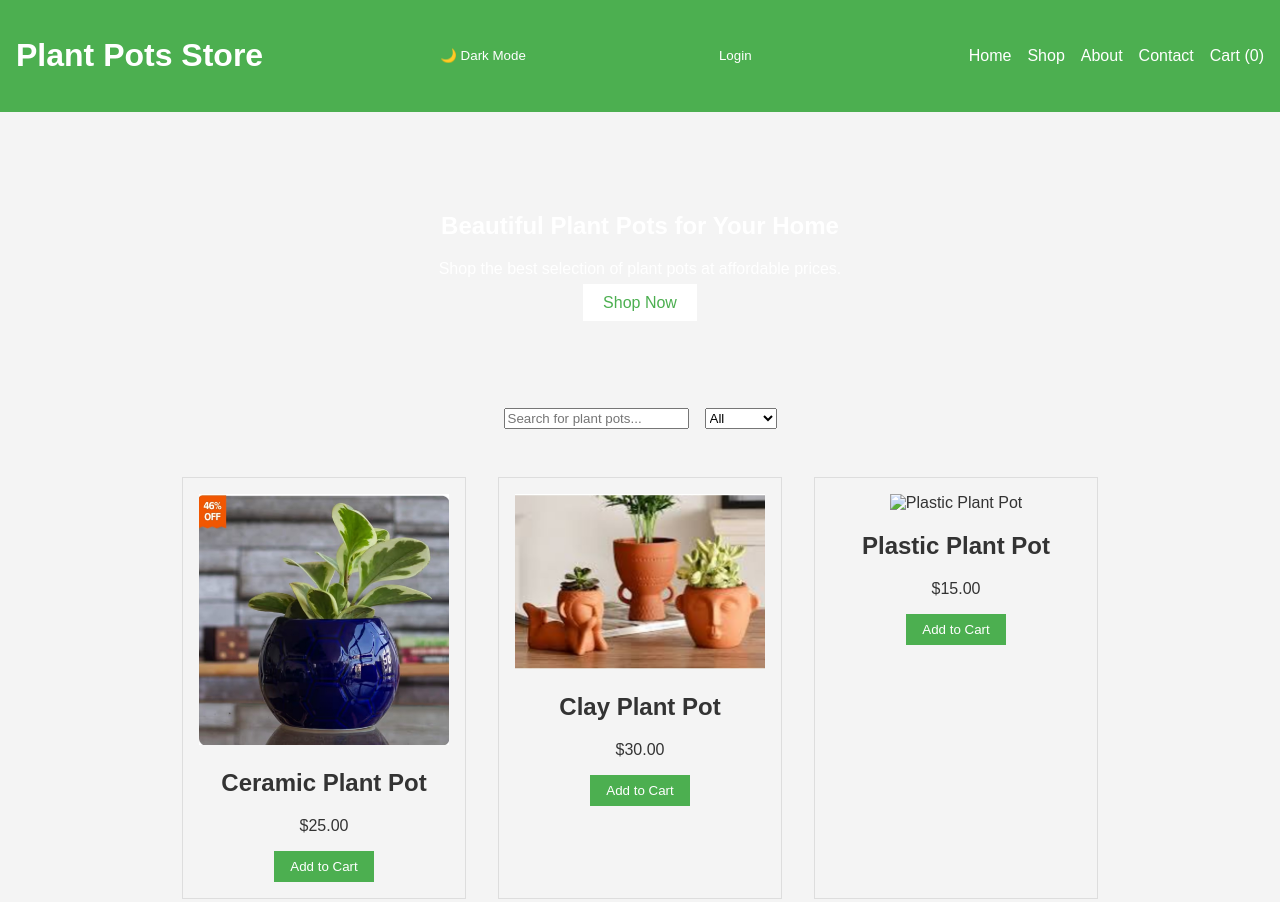
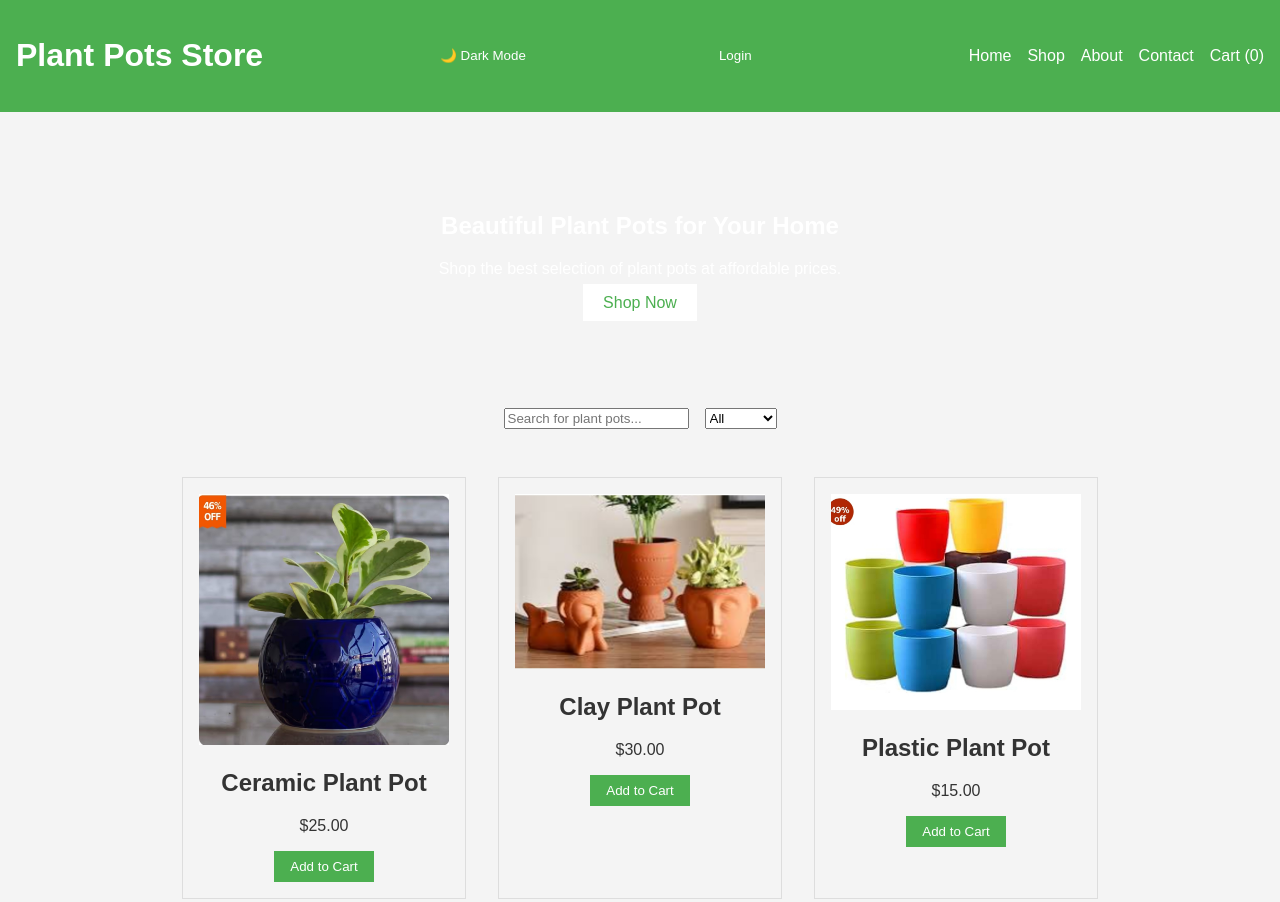
Before and after one commit to sambhav650/Plantxpot, a plain HTML site: page index.html in a window 1280 px wide. Shown: the top 902 px of the page. Drawn offline with Linux system fonts and the light colour scheme.

Commit message:
index.html

```diff
--- a/index.html
+++ b/index.html
@@ -82,7 +82,7 @@
             <button class="add-to-cart">Add to Cart</button>
         </div>
         <div class="product-item" data-id="3" data-category="plastic">
-            <img src="file:///storage/emulated/0/Android/data/com.teejay.trebedit/files/TrebEdit user files/plant/Screenshot_20250202-201729_Amazon.jpg" alt="Plastic Plant Pot">
+            <img src="Screenshot_20250202-201729_Amazon.jpg">
             <h2>Plastic Plant Pot</h2>
             <p>$15.00</p>
             <button class="add-to-cart">Add to Cart</button>
```
